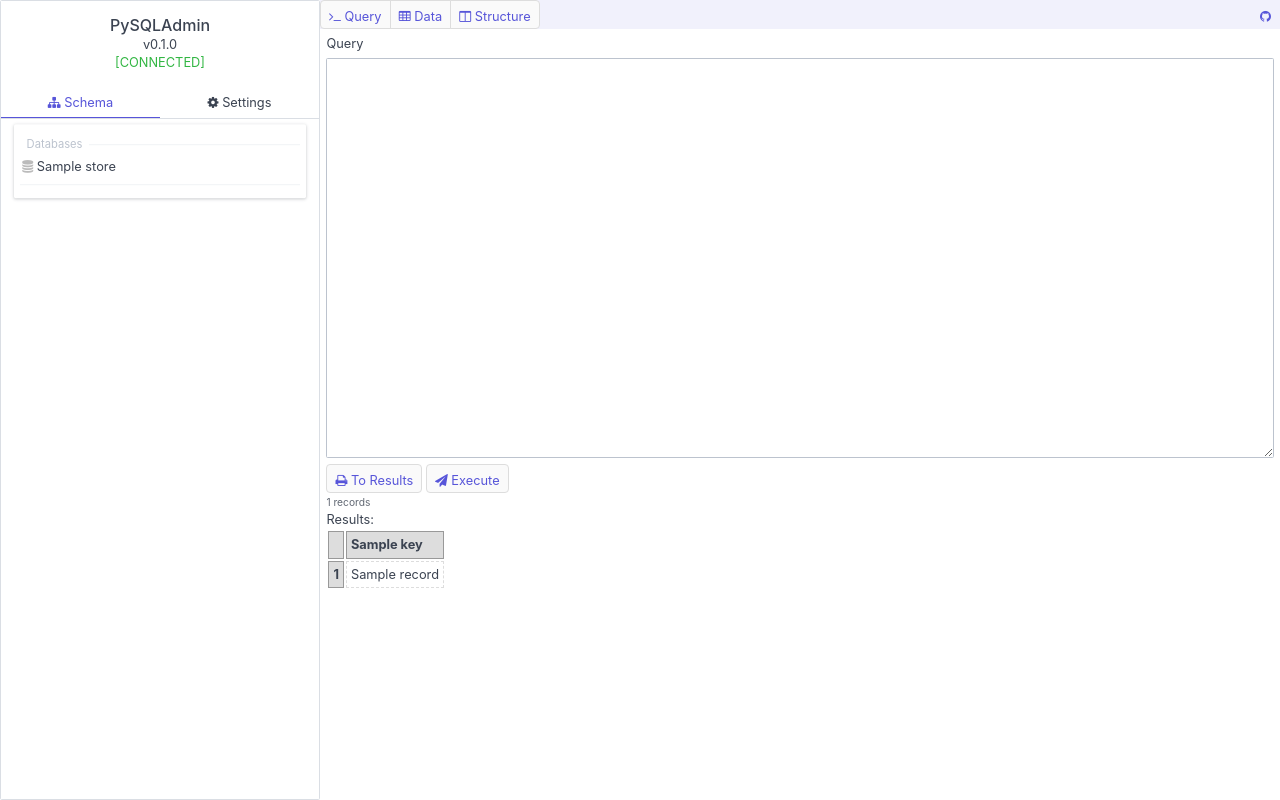
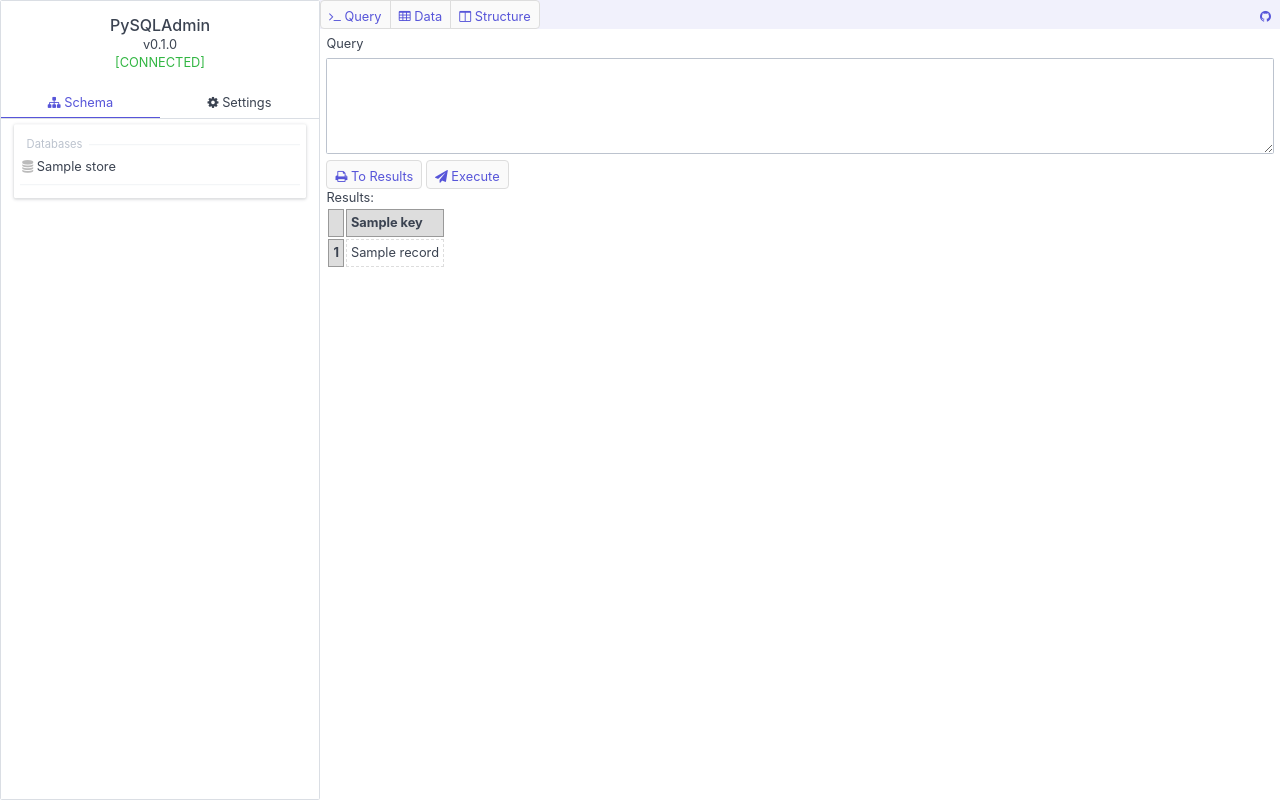
Before and after one commit to legendary-jld/pysqladmin, a Flask app: template templates/query.html in a window 1280 px wide. Run offline with Flask 2, Linux system fonts and the light colour scheme; the visitor is signed in with stand-in values (Sample User, id 1); tables that the repository leaves empty hold one stand-in row (values such as "Sample post"); the template is opened without the code that fills it: most values are stand-ins (such as "Sample title", 1, 10 or a date in 2020); some libraries are stand-ins or nearby versions.

Commit message:
Minor update

```diff
--- a/templates/query.html
+++ b/templates/query.html
@@ -28,7 +28,7 @@ table.results-output {
         <input type="hidden" id="to_results" name="to_results" value="0" />
         <div class="form-group">
           <label class="form-label" for="query-input">Query</label>
-          <textarea class="form-input" id="query-input" name="sql_input" style="min-height:50vh;">{{request.form.get('sql_input', default='')}}</textarea>
+          <textarea class="form-input" id="query-input" name="sql_input" style="min-height:6rem;">{{request.form.get('sql_input', default='')}}</textarea>
         </div>
         <div class="form-group">
           <button class="btn" id="btn-query-toresults"><i class="fa fa-print"></i> To Results</button>
@@ -40,10 +40,9 @@ table.results-output {
         {% if query['error'] -%}
         <div class="text-danger">{{query['error']}}</div>
         {% endif -%}
-        <div><small class="text-muted">Run time: {{query['execution-time']}} seconds</small></div>
+        <div><small class="text-muted">METRICS: {{query['execution-time']}} seconds | {{query_results | length}} records</small></div>
       {% endif -%}
       {% if query_results -%}
-        <div><small class="text-muted">{{query_results | length}} records</small></div>
         <div>Results:</div>
         <table class="results-output">
           {% for record in query_results -%}
--- a/wsgi.py
+++ b/wsgi.py
@@ -173,7 +173,10 @@ def app_logout():
 def async_schema():
     new_schema = schema.schema(g.localdb, g.db, session["uid"])
     new_schema.mysql_refresh_dbs(recursive=True, purge=True)
-    return jsonify(success=True)
+    if request.is_xhr:
+        return jsonify(success=True)
+    else:
+        redirect(url_for('index'))
 
 @app.route("/debug/events")
 def debug_events():
```
